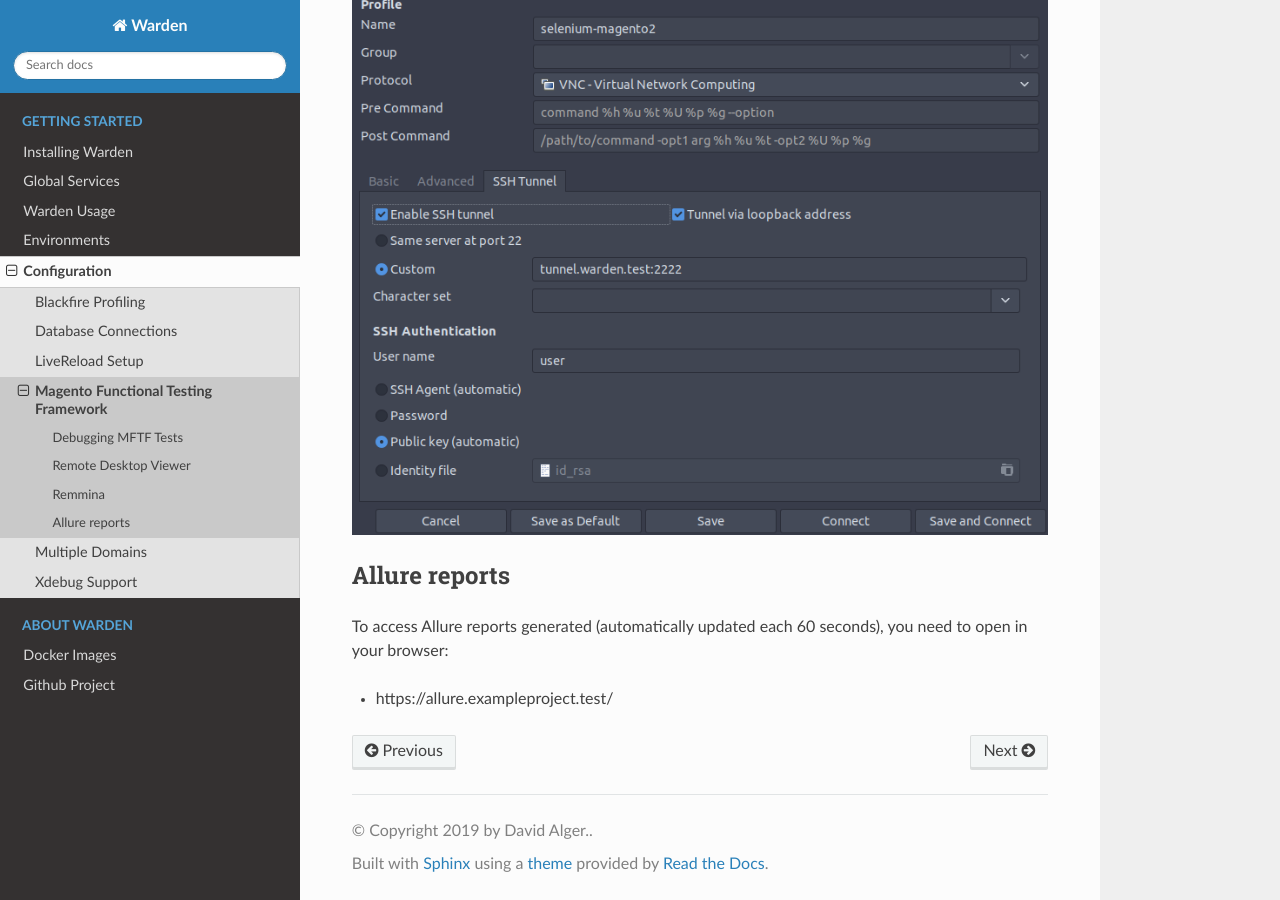
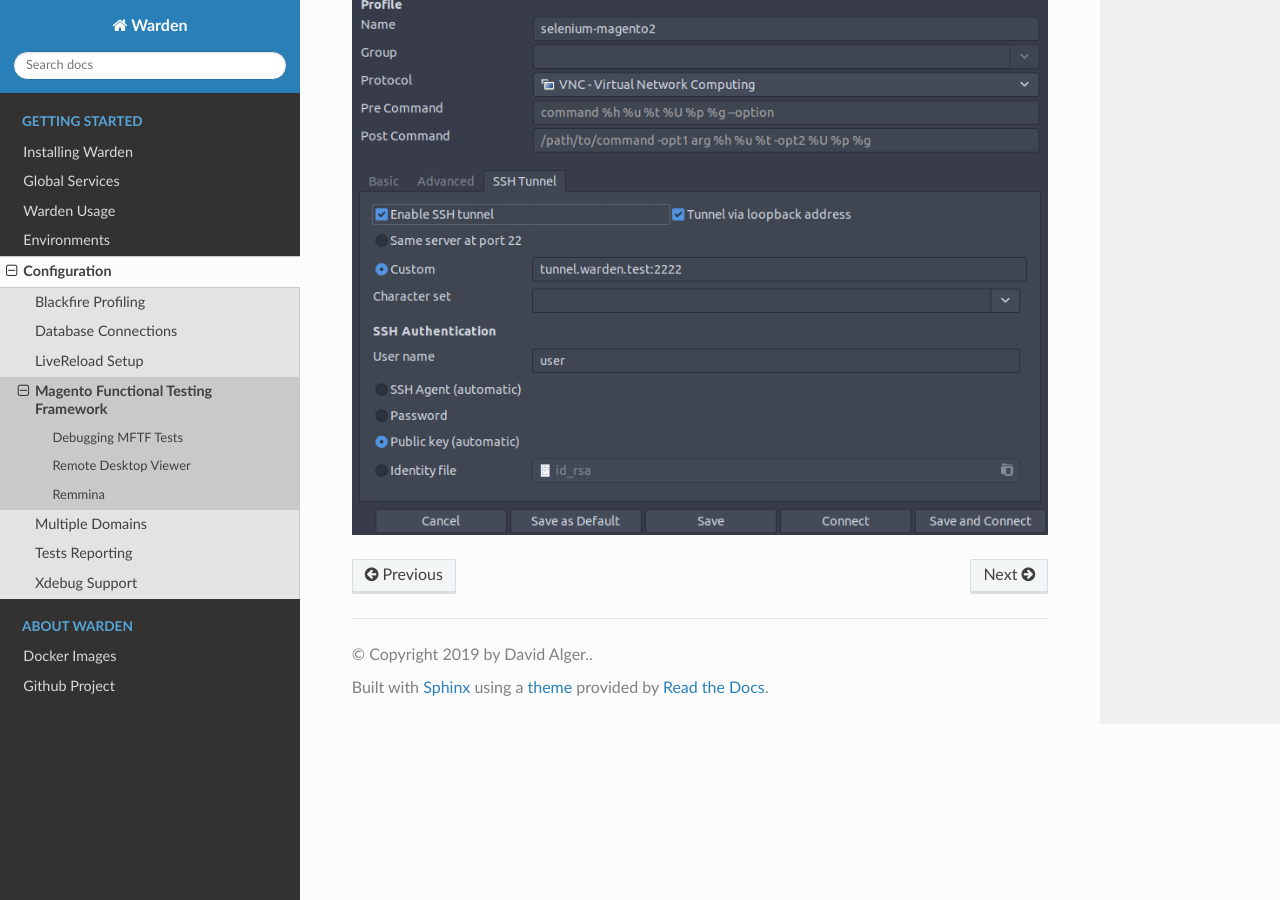
Before and after one commit to wardenenv/warden, a Sphinx documentation site: the page built from docs/configuration/mftf.md, in a window 1280 px wide and 900 px high, scrolled down 1543 px. Built offline with Sphinx 7.4.7 and the Read the Docs theme 2.0.0, drawn with Linux system fonts in a browser that asks for light colours.

Commit message:
Add documentation, rename yml file

```diff
--- a/docs/configuration/mftf.md
+++ b/docs/configuration/mftf.md
@@ -34,9 +34,3 @@ To preview the process of testing, you need any **VLC** client that provides **S
 ### Remmina
 
   ![Remmina Configuration](screenshots/remmina-ssh-tunnel.png)
-
-### Allure reports
-
-To access Allure reports generated (automatically updated each 60 seconds), you need to open in your browser:
-
-* https://allure.exampleproject.test/
```
Also changed, not shown: docs/configuration/tests-reporting.md (added, +46 -0 lines), docs/environments/initializing.md (+1 -0 lines), docs/configuration/screenshots/allure-reporting.png (added), 4 other files.
